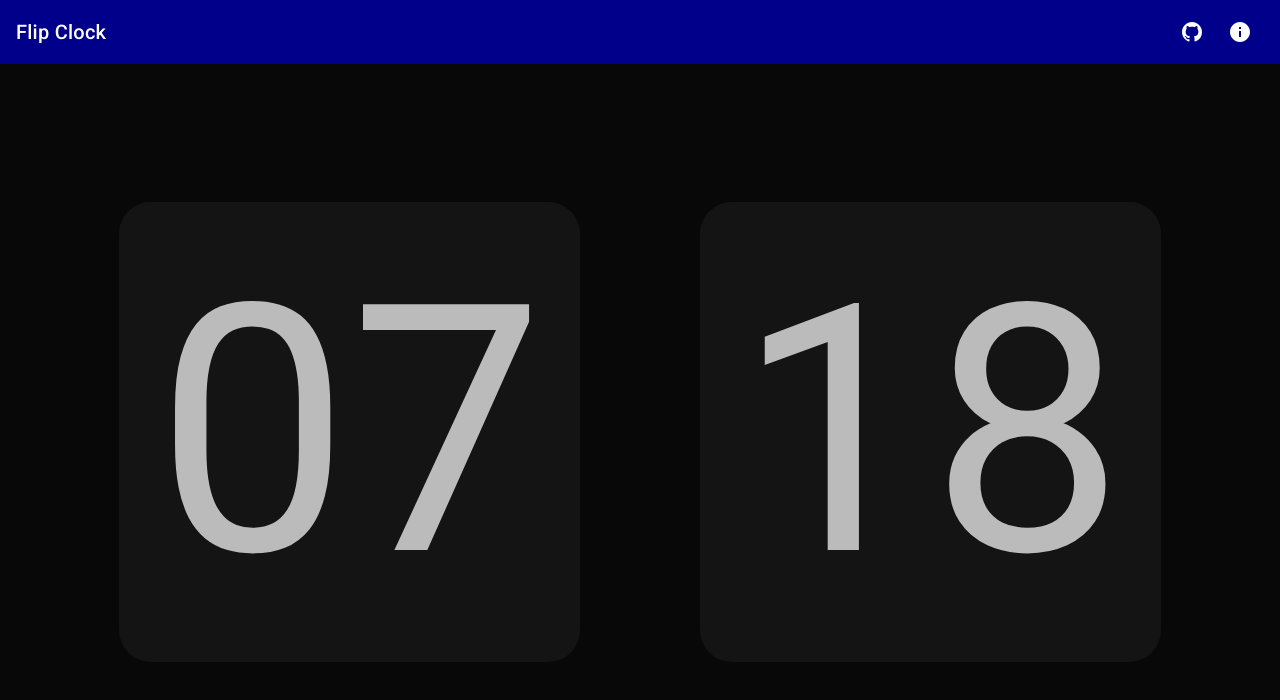
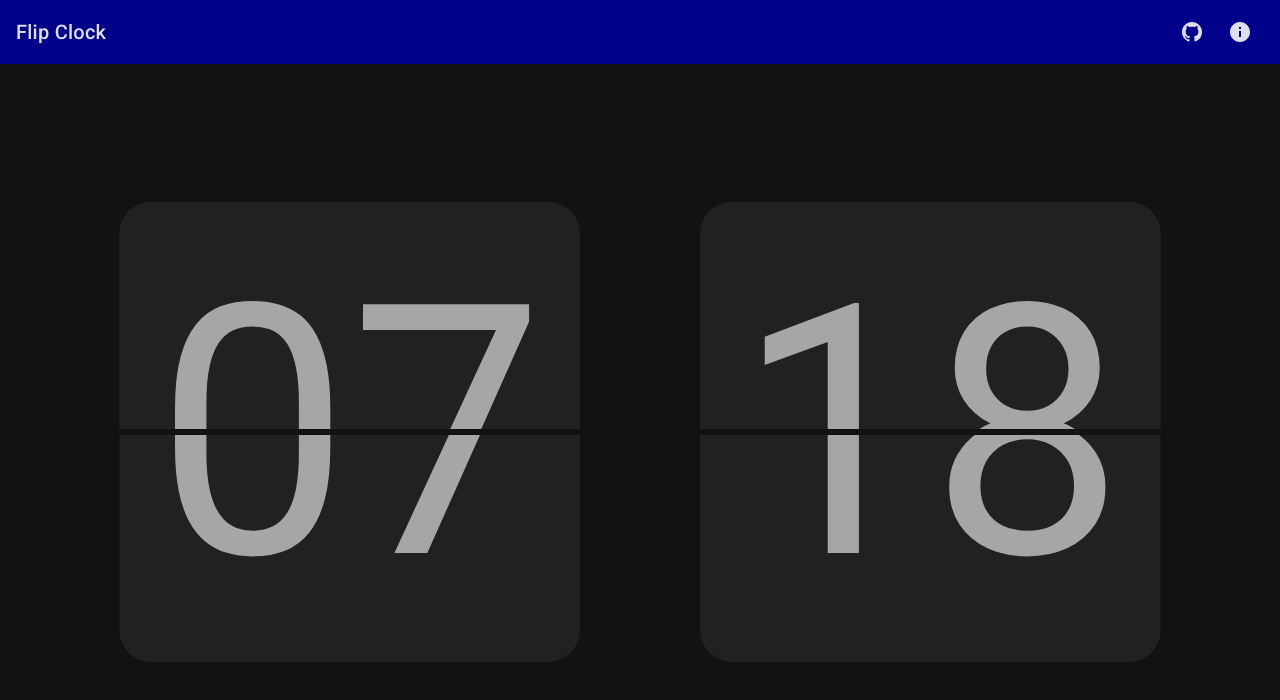
Before and after one commit to jatwing/clock, a plain HTML site: page index.html in a window 1280 px wide. Drawn offline with Linux system fonts and the light colour scheme.

Commit message:
simplify clock js code. apply material color.

```diff
--- a/scripts/clock.js
+++ b/scripts/clock.js
@@ -5,19 +5,11 @@
   return { hour, minute, second };
 };
 
-const setFlapDisplay = (flapDisplayId, newValue, oldValue) => {
-  const flapBackTop = document.querySelector(
-    `#${flapDisplayId} .flap.back-top`
-  );
-  const flapFrontTop = document.querySelector(
-    `#${flapDisplayId} .flap.front-top`
-  );
-  const flapFrontBottom = document.querySelector(
-    `#${flapDisplayId} .flap.front-bottom`
-  );
-  const flapBackBottom = document.querySelector(
-    `#${flapDisplayId} .flap.back-bottom`
-  );
+const setFlapDisplay = (id, newValue, oldValue) => {
+  const flapBackTop = document.querySelector(`#${id} .flap.back-top`);
+  const flapFrontTop = document.querySelector(`#${id} .flap.front-top`);
+  const flapFrontBottom = document.querySelector(`#${id} .flap.front-bottom`);
+  const flapBackBottom = document.querySelector(`#${id} .flap.back-bottom`);
   flapBackTop.textContent = newValue;
   flapFrontTop.textContent = oldValue;
   flapFrontBottom.textContent = oldValue;
@@ -37,13 +29,22 @@
   );
 };
 
-const showTime = () => {
+const setTime = () => {
+  const now = getTwoDigitTime(new Date());
+  setFlapDisplay("hour", now.hour, now.hour);
+  setFlapDisplay("minute", now.minute, now.minute);
+};
+
+const updateTime = () => {
   const now = getTwoDigitTime(new Date());
   const oneSecondAgo = getTwoDigitTime(new Date(new Date().getTime() - 1000));
-  setFlapDisplay("hour", now.hour, oneSecondAgo.hour);
-  setFlapDisplay("minute", now.minute, oneSecondAgo.minute);
-  // setFlapDisplay("second", now.second, oneSecondAgo.second);
+  if (now.hour != oneSecondAgo.hour) {
+    setFlapDisplay("hour", now.hour, oneSecondAgo.hour);
+  }
+  if (now.minute != oneSecondAgo.minute) {
+    setFlapDisplay("minute", now.minute, oneSecondAgo.minute);
+  }
 };
 
-showTime();
-const interval = setInterval(showTime, 1000);
+setTime();
+const interval = setInterval(updateTime, 1000);
--- a/styles/clock.css
+++ b/styles/clock.css
@@ -1,6 +1,6 @@
 main {
   flex-grow: 1;
-  background: #080808;
+  background: #121212;
 }
 
 .clock {
@@ -20,7 +20,8 @@
 .flap-display {
   --flap-width: min(72vw, 36vh);
   --flap-height: calc(var(--flap-width) * 0.5);
-  --flap-border-radius: 2rem;
+  --flap-padding: 0.125rem;
+  --flap-border-radius: 1rem;
   --flap-font-size: calc(var(--flap-width) * 0.75);
   --flap-animation-duration: 0.5s;
   --flap-animation-timing-function: linear;
@@ -29,12 +30,13 @@
   height: calc(var(--flap-height) * 2);
   text-align: center;
   font-size: var(--flap-font-size);
-  color: #bbbbbb;
 }
 
 @media (min-width: 600px) {
   .flap-display {
     --flap-width: min(36vw, 72vh);
+    --flap-padding: 0.1875rem;
+    --flap-border-radius: 2rem;
   }
 }
 
@@ -43,12 +45,15 @@
   position: absolute;
   width: var(--flap-width);
   height: var(--flap-height);
+  clip-path: content-box;
   overflow: hidden;
-  background-color: #141414;
+  color: rgba(255, 255, 255, 0.6);
+  background-color: #212121;
 }
 
 .flap.back-top,
 .flap.front-top {
+  padding-bottom: var(--flap-padding);
   border-top-left-radius: var(--flap-border-radius);
   border-top-right-radius: var(--flap-border-radius);
   line-height: calc(var(--flap-height) * 2);
@@ -56,6 +61,7 @@
 
 .flap.front-bottom,
 .flap.back-bottom {
+  padding-top: var(--flap-padding);
   border-bottom-left-radius: var(--flap-border-radius);
   border-bottom-right-radius: var(--flap-border-radius);
   top: var(--flap-height);
--- a/styles/index.css
+++ b/styles/index.css
@@ -2,8 +2,6 @@
   height: 100%;
   padding: 0;
   margin: 0;
-  color: white;
-  background: black;
   display: flex;
   flex-direction: column;
 }
--- a/styles/top-app-bar.css
+++ b/styles/top-app-bar.css
@@ -3,6 +3,7 @@
   background: darkblue;
   height: 3.5rem;
   padding: 0 1rem;
+  color: rgba(255, 255, 255, 0.87);
   display: flex;
   justify-content: space-between;
   align-items: center;
```
Also changed, not shown: index.html (+0 -8 lines).
